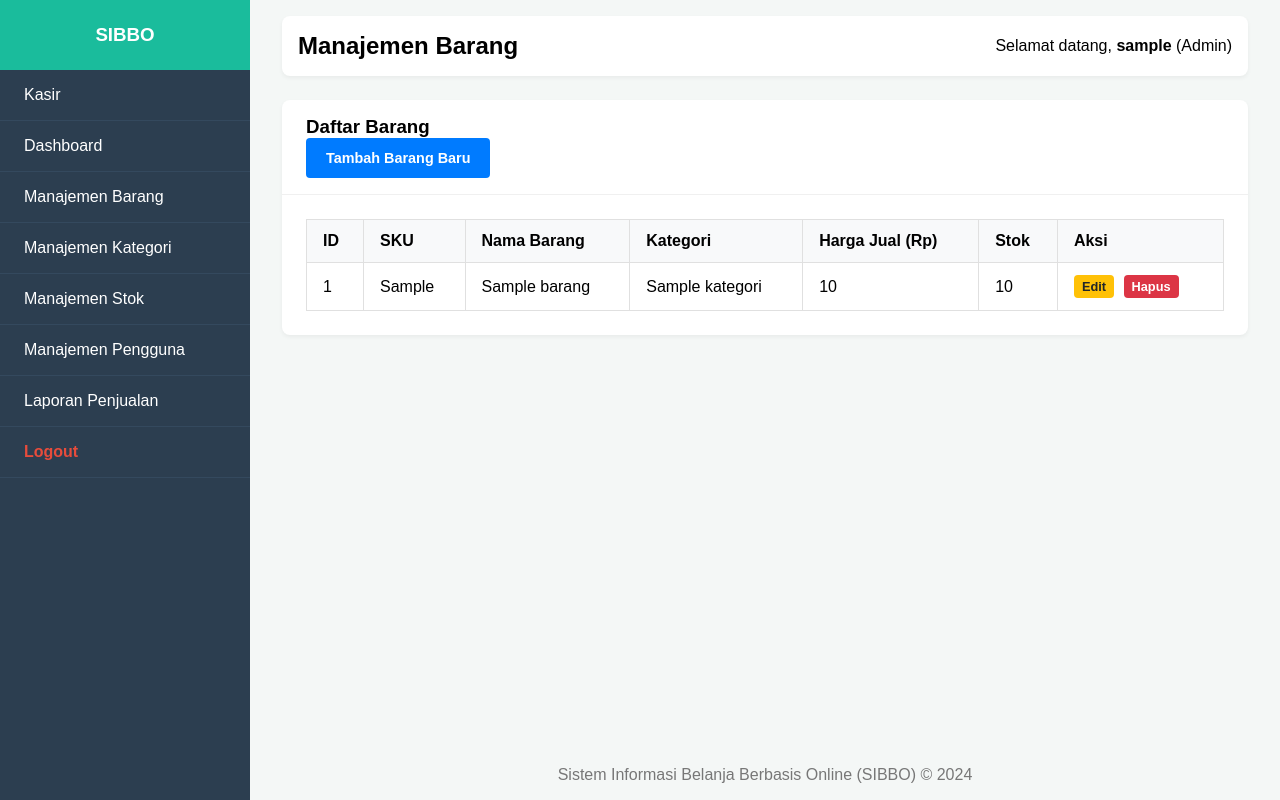
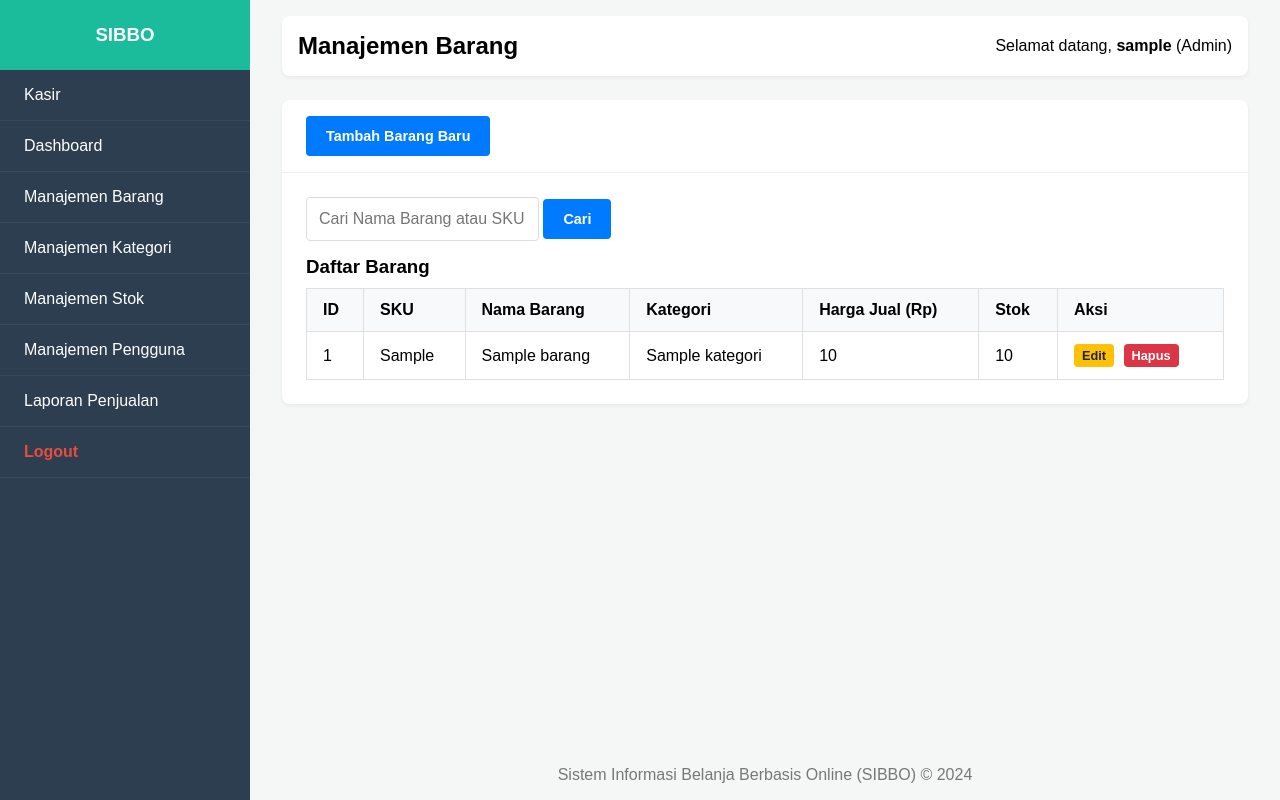
Before and after one commit to exyLuminate/SIBBO_V2, a PHP site: page /barang.php in a window 1280 px wide. Run offline with PHP 8.4, Linux system fonts and the light colour scheme; the visitor is signed in with stand-in values (Sample User, id 1); tables that the repository leaves empty or names only in its code hold one stand-in row (values such as "Sample post").

Commit message:
Update barang + kategori fitur search + update style css

```diff
--- a/barang.php
+++ b/barang.php
@@ -8,6 +8,11 @@ if (!isset($_SESSION['logged_in']) || $_SESSION['role'] != 'Admin') {
     exit;
 }
 // --- BATAS AKHIR PENJAGA HALAMAN ---
+
+
+// [MODIFIKASI 1] Ambil kata kunci pencarian dari URL
+$search = $_GET['search'] ?? ''; // Jika tidak ada, pakai string kosong
+$search_param = "%" . $search . "%"; // Siapkan parameter untuk query LIKE
 
 
 $judul_halaman = "Manajemen Barang";
@@ -27,10 +32,22 @@ if (isset($_SESSION['error'])) {
 
 <div class="card">
     <div class="card-header">
-        <h3>Daftar Barang</h3>
         <a href="barang_tambah.php" class="btn btn-primary">Tambah Barang Baru</a>
     </div>
     <div class="card-body">
+
+       <form action="barang.php" method="GET" class="search-form">
+    <input type="text" name="search"
+           placeholder="Cari Nama Barang atau SKU..."
+           value="<?php echo htmlspecialchars($search); ?>"
+           class="form-control-search"> <button type="submit" class="btn btn-primary">Cari</button>
+    <?php if (!empty($search)): ?>
+        <a href="barang.php" class="btn btn-secondary">Reset</a>
+    <?php endif; ?>
+</form>
+
+        <h3 style="margin-bottom: 10px">Daftar Barang</h3>
+
         <table class="table">
             <thead>
                 <tr>
@@ -45,7 +62,9 @@ if (isset($_SESSION['error'])) {
             </thead>
             <tbody>
                 <?php
-                // Query JOIN untuk mengambil nama kategori
+                // [MODIFIKASI 3] Ubah Query SQL untuk menangani pencarian
+
+                // Query JOIN dasar
                 $sql = "SELECT
                             barang.id_barang,
                             barang.kode_sku,
@@ -58,11 +77,27 @@ if (isset($_SESSION['error'])) {
                         JOIN
                             kategori ON barang.id_kategori = kategori.id_kategori
                         WHERE
-                            barang.deleted_at IS NULL
-                        ORDER BY
-                            barang.nama_barang ASC";
+                            barang.deleted_at IS NULL";
 
-                $result = mysqli_query($koneksi, $sql);
+                // Tambahkan kondisi WHERE jika ada pencarian
+                if (!empty($search)) {
+                    // Cari berdasarkan Nama Barang ATAU Kode SKU
+                    $sql .= " AND (barang.nama_barang LIKE ? OR barang.kode_sku LIKE ?)";
+                }
+
+                $sql .= " ORDER BY barang.nama_barang ASC";
+
+                // Siapkan dan eksekusi query dengan prepared statement
+                $stmt = mysqli_prepare($koneksi, $sql);
+
+                if (!empty($search)) {
+                    // Bind 2 parameter string ("ss") jika ada pencarian
+                    mysqli_stmt_bind_param($stmt, "ss", $search_param, $search_param);
+                }
+
+                mysqli_stmt_execute($stmt);
+                $result = mysqli_stmt_get_result($stmt);
+
 
                 if (mysqli_num_rows($result) > 0) {
                     while($row = mysqli_fetch_assoc($result)) {
@@ -87,7 +122,12 @@ if (isset($_SESSION['error'])) {
                 <?php
                     }
                 } else {
-                    echo "<tr><td colspan='7' style='text-align:center;'>Belum ada data barang.</td></tr>";
+                    // [MODIFIKASI 4] Tampilkan pesan yang lebih relevan
+                    if (!empty($search)) {
+                        echo "<tr><td colspan='7' style='text-align:center;'>Barang tidak ditemukan untuk kata kunci: '" . htmlspecialchars($search) . "'</td></tr>";
+                    } else {
+                        echo "<tr><td colspan='7' style='text-align:center;'>Belum ada data barang.</td></tr>";
+                    }
                 }
                 ?>
             </tbody>
--- a/style.css
+++ b/style.css
@@ -360,3 +360,15 @@ body {
     height: 400px;
     width: 100%;
 }
+
+/* Style baru untuk input pencarian di form admin */
+.form-control-search {
+    flex-grow: 1; /* Ini akan membuat input mengisi sisa ruang */
+
+    /* Kita salin style dari .form-group input agar tampilannya sama */
+    padding: 0.75rem;
+    border: 1px solid #ddd;
+    border-radius: 4px;
+    font-size: 1rem;
+    margin-bottom: 15px ;
+}
```
Also changed, not shown: kategori.php (+43 -5 lines).
